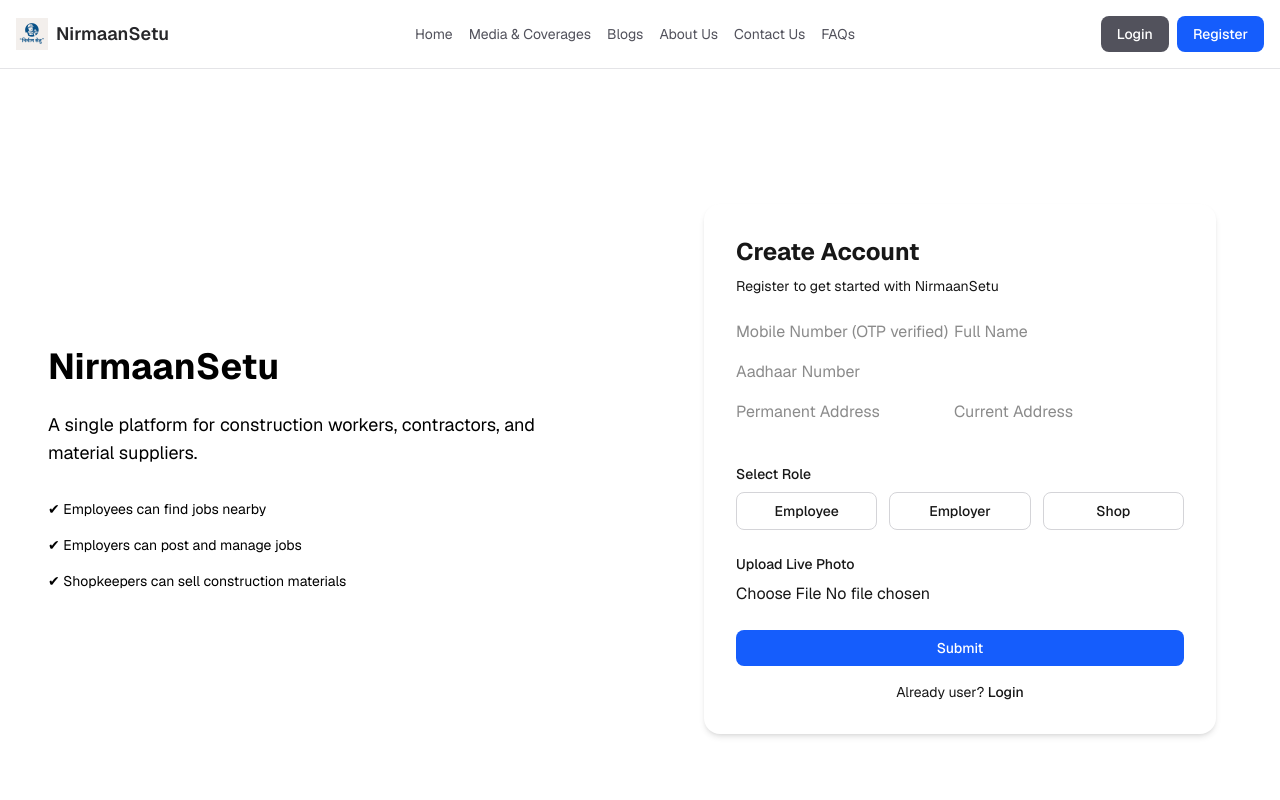
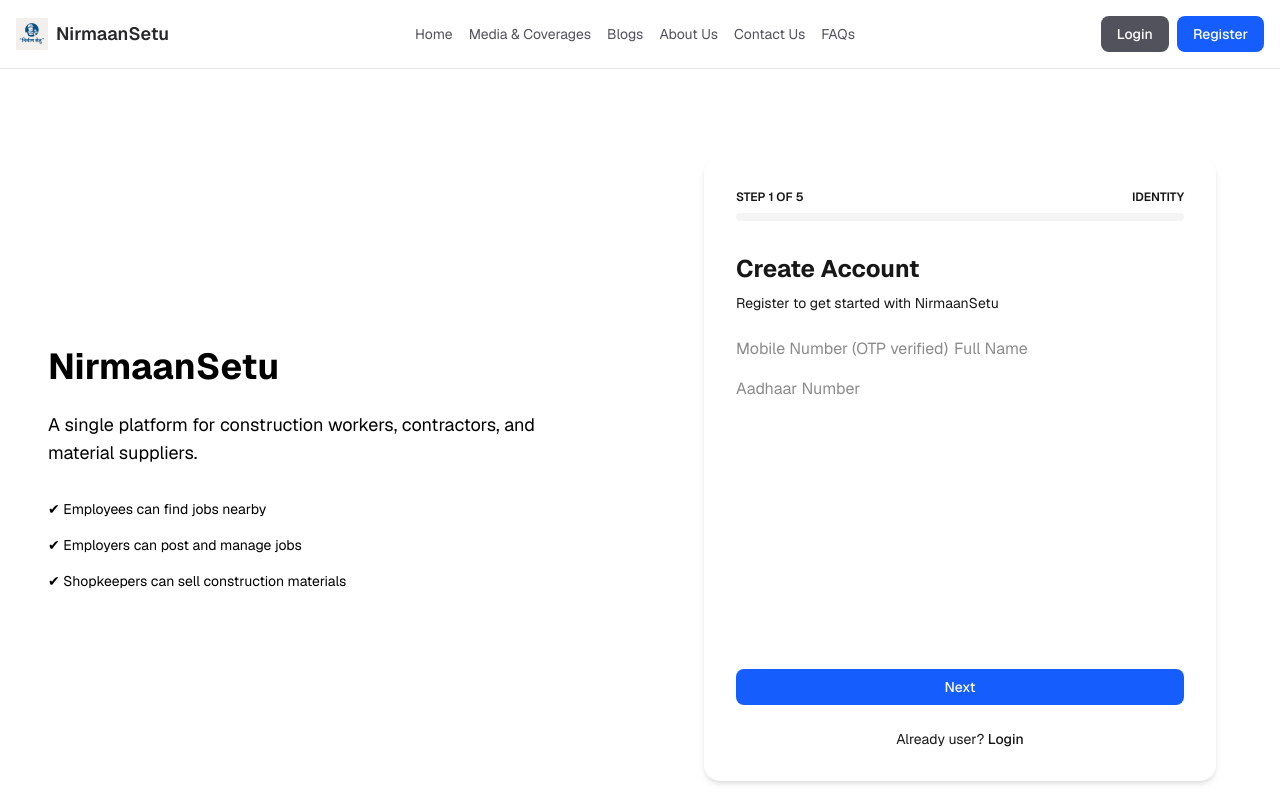
Before and after one commit to Parveen-collab/NirmaanSetu, a Next.js app: page /home/register in a window 1280 px wide. Shown: the top 800 px of the page. Built offline with nearby package versions, Linux system fonts and the light colour scheme.

Commit message:
created a form progress bar and a 5 step form

```diff
--- a/app/home/register/page.tsx
+++ b/app/home/register/page.tsx
@@ -16,6 +16,8 @@
 import Link from "next/link";
 
 export default function Register() {
+  const [currentStep, setCurrentStep] = useState(1);
+  const TOTAL_STEPS = 5;
   const [showSuccess, setShowSuccess] = useState(false);
   const [role, setRole] = useState<"employee" | "employer" | "shop" | "">("");
   const { setProfile } = useProfile();
@@ -42,6 +44,18 @@
     photo: null,
   });
 
+  const nextStep = () => {
+    if (currentStep < TOTAL_STEPS) {
+      setCurrentStep((prev) => prev + 1);
+    }
+  };
+
+  const prevStep = () => {
+    if (currentStep > 1) {
+      setCurrentStep((prev) => prev - 1);
+    }
+  };
+
   const handleSubmit = (e: React.FormEvent) => {
     e.preventDefault();
 
@@ -54,32 +68,94 @@
     setShowSuccess(true);
   };
 
+  const renderStep = () => {
+    switch (currentStep) {
+      case 1:
+        return <BasicDetails formData={formData} setFormData={setFormData} />;
+      case 2:
+        return <AddressDetails formData={formData} setFormData={setFormData} />;
+      case 3:
+        return <RoleSelector role={role} setRole={setRole} />;
+      case 4:
+        return (
+          <RoleSpecificDetails
+            role={role}
+            formData={formData}
+            setFormData={setFormData}
+          />
+        );
+      case 5:
+        return <LivePhotoUpload formData={formData} setFormData={setFormData} />;
+      default:
+        return <BasicDetails formData={formData} setFormData={setFormData} />;
+    }
+  };
+
+  const stepTitles = [
+    "Identity",
+    "Location",
+    "Role Definition",
+    "Professional Info",
+    "Verification",
+  ];
+
   return (
     <div className="min-h-screen grid grid-cols-1 md:grid-cols-2 bg-background">
       <LeftInfo />
 
       <div className="flex items-center justify-center px-6 py-10">
-        <form
-          onSubmit={handleSubmit}
-          className="w-full max-w-lg rounded-2xl bg-white p-8 shadow-md dark:bg-zinc-900 animate-fade"
-        >
+        <div className="w-full max-w-lg rounded-2xl bg-white p-8 shadow-md dark:bg-zinc-900 animate-fade">
+          {/* Progress Bar */}
+          <div className="mb-8">
+            <div className="flex justify-between mb-2">
+              <span className="text-xs font-semibold text-primary uppercase">
+                Step {currentStep} of {TOTAL_STEPS}
+              </span>
+              <span className="text-xs font-semibold text-primary uppercase">
+                {stepTitles[currentStep - 1]}
+              </span>
+            </div>
+            <div className="h-2 w-full bg-zinc-100 dark:bg-zinc-800 rounded-full overflow-hidden">
+              <div
+                className="h-full bg-primary transition-all duration-300 ease-in-out"
+                style={{ width: `${(currentStep / TOTAL_STEPS) * 100}%` }}
+              ></div>
+            </div>
+          </div>
+
           <h2 className="text-2xl font-bold text-primary mb-2">Create Account</h2>
           <p className="text-sm text-muted mb-6">
             Register to get started with NirmaanSetu
           </p>
 
-          <BasicDetails formData={formData} setFormData={setFormData} />
-          <AddressDetails formData={formData} setFormData={setFormData} />
-          <RoleSelector role={role} setRole={setRole} />
-          <RoleSpecificDetails role={role} formData={formData} setFormData={setFormData} />
-          <LivePhotoUpload formData={formData} setFormData={setFormData} />
+          <form onSubmit={handleSubmit}>
+            <div className="min-h-[300px]">{renderStep()}</div>
 
-          <Button type="submit" className="mt-6 w-full">
-            Submit
-          </Button>
+            <div className="mt-8 flex gap-4">
+              {currentStep > 1 && (
+                <Button
+                  type="button"
+                  variant="secondary"
+                  onClick={prevStep}
+                  className="flex-1"
+                >
+                  Back
+                </Button>
+              )}
+              {currentStep < TOTAL_STEPS ? (
+                <Button type="button" onClick={nextStep} className="flex-1">
+                  Next
+                </Button>
+              ) : (
+                <Button type="submit" className="flex-1">
+                  Submit
+                </Button>
+              )}
+            </div>
+          </form>
 
-          {/* Register */}
-          <p className="mt-4 text-center text-sm text-muted">
+          {/* Login Link */}
+          <p className="mt-6 text-center text-sm text-muted">
             Already user?{" "}
             <Link
               href="/home/login"
@@ -88,7 +164,7 @@
               Login
             </Link>
           </p>
-        </form>
+        </div>
       </div>
 
       {/* SUCCESS MODAL */}
--- a/src/config/authConfig.ts
+++ b/src/config/authConfig.ts
@@ -21,7 +21,7 @@
     type: 'tel',
     validation: 'mobile',
     successText: 'OTP has been sent to your mobile number.',
-    redirectTo: '/home',
+    redirectTo: '/home/register',
   },
   email: {
     title: 'Email Verification',
@@ -31,6 +31,6 @@
     type: 'email',
     validation: 'email',
     successText: 'OTP has been sent to your email address.',
-    redirectTo: '/dashboard', // example
+    redirectTo: '/home/register', // example
   },
 }
```
